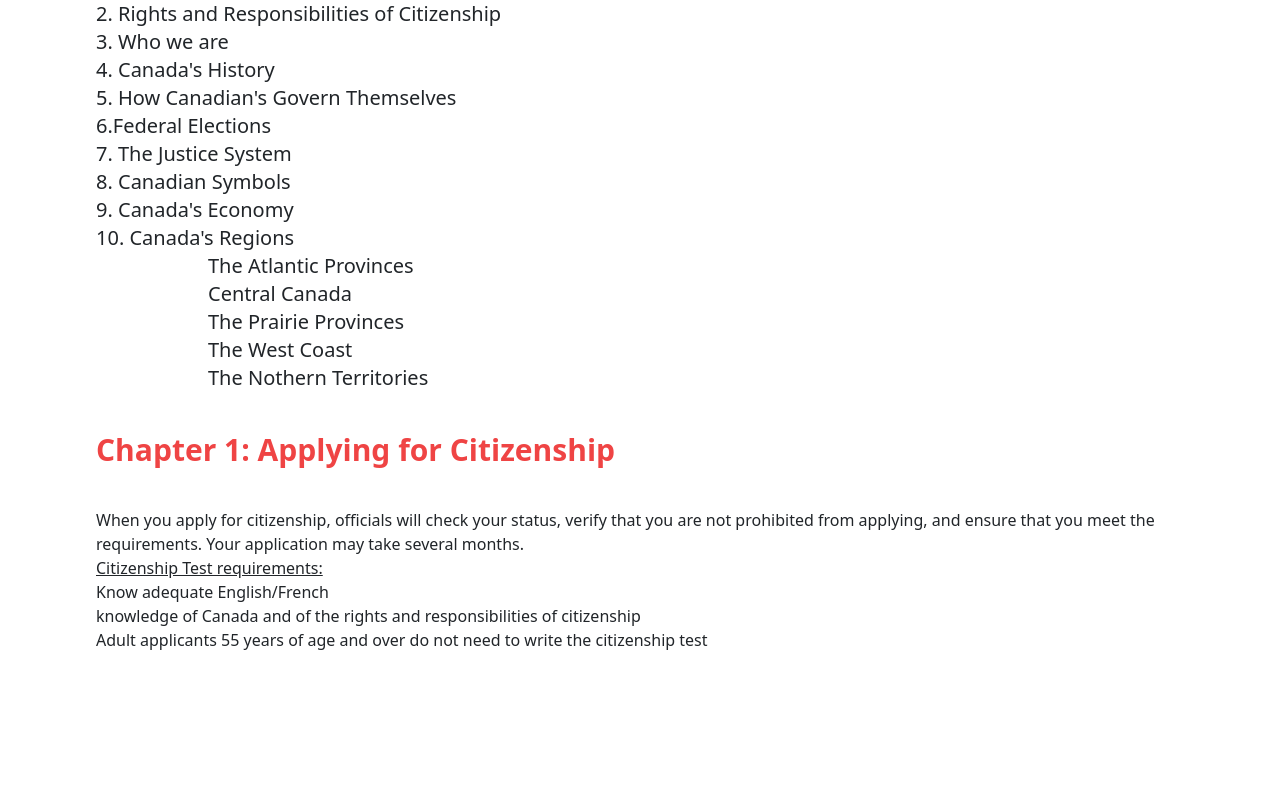
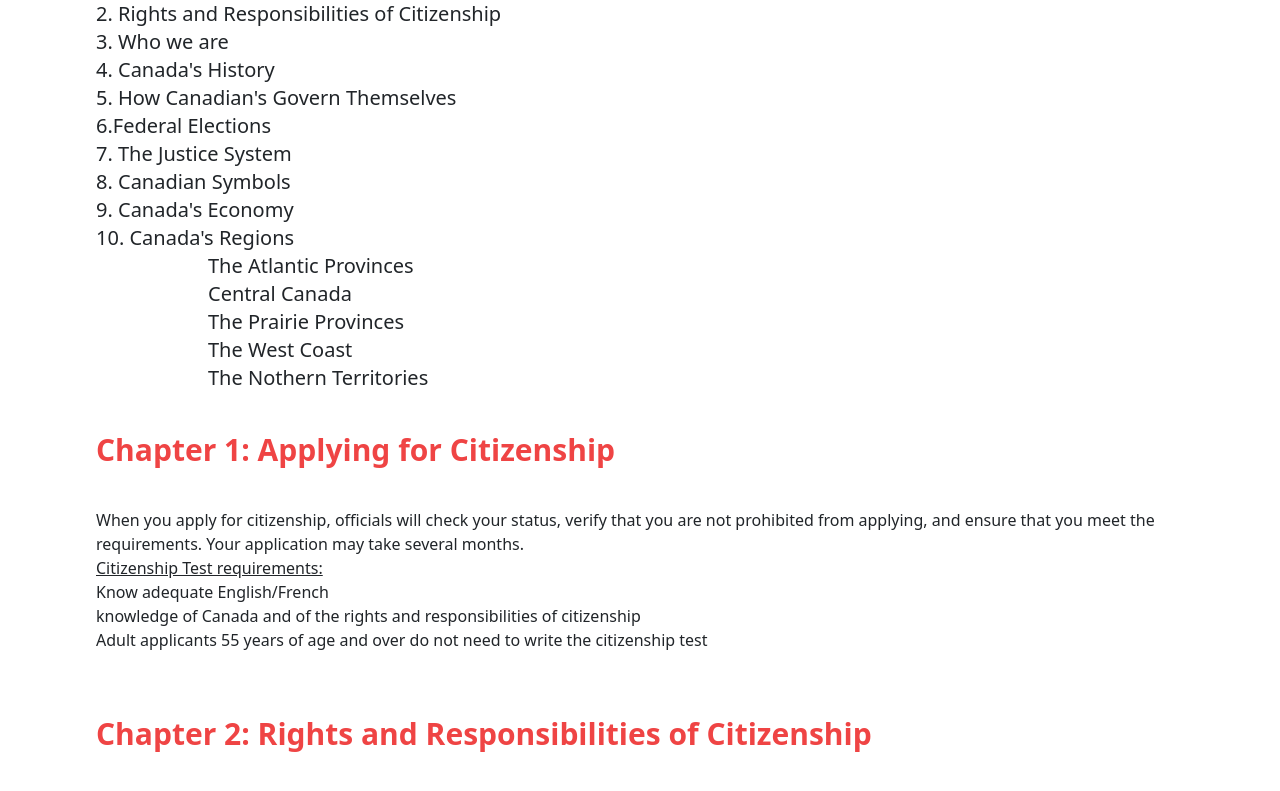
Before and after one commit to vanguyen333/mysiteO, a React (Vite) app: page /courses/canadiancitizenship in a window 1280 px wide. Shown: the part 323-1114 px from the top of the page. Before the commit the page ends 1039 px from the top, so only its background shows below. Built offline with nearby package versions, Linux system fonts and the light colour scheme.

Commit message:
working on Chapter2

```diff
--- /dev/null
+++ b/src/CitizenCompo/Chapter2.jsx
@@ -0,0 +1,11 @@
+const Chapter2 = () => {
+  return (
+    <div className="px-24 pb-10">
+      <h1 className="font-bold text-3xl pb-10 text-red-500">
+        Chapter 2: Rights and Responsibilities of Citizenship
+      </h1>
+    </div>
+  );
+};
+
+export default Chapter2;
--- a/src/pages/CanadianCitizenship.jsx
+++ b/src/pages/CanadianCitizenship.jsx
@@ -1,4 +1,5 @@
 import Chapter1 from "../CitizenCompo/Chapter1";
+import Chapter2 from "../CitizenCompo/Chapter2";
 import Contents from "../CitizenCompo/Contents";
 const CanadianCitizenship = () => {
   return (
@@ -20,6 +21,7 @@ const CanadianCitizenship = () => {
       </div>
       <Contents />
       <Chapter1 />
+      <Chapter2 />
     </div>
   );
 };
```
